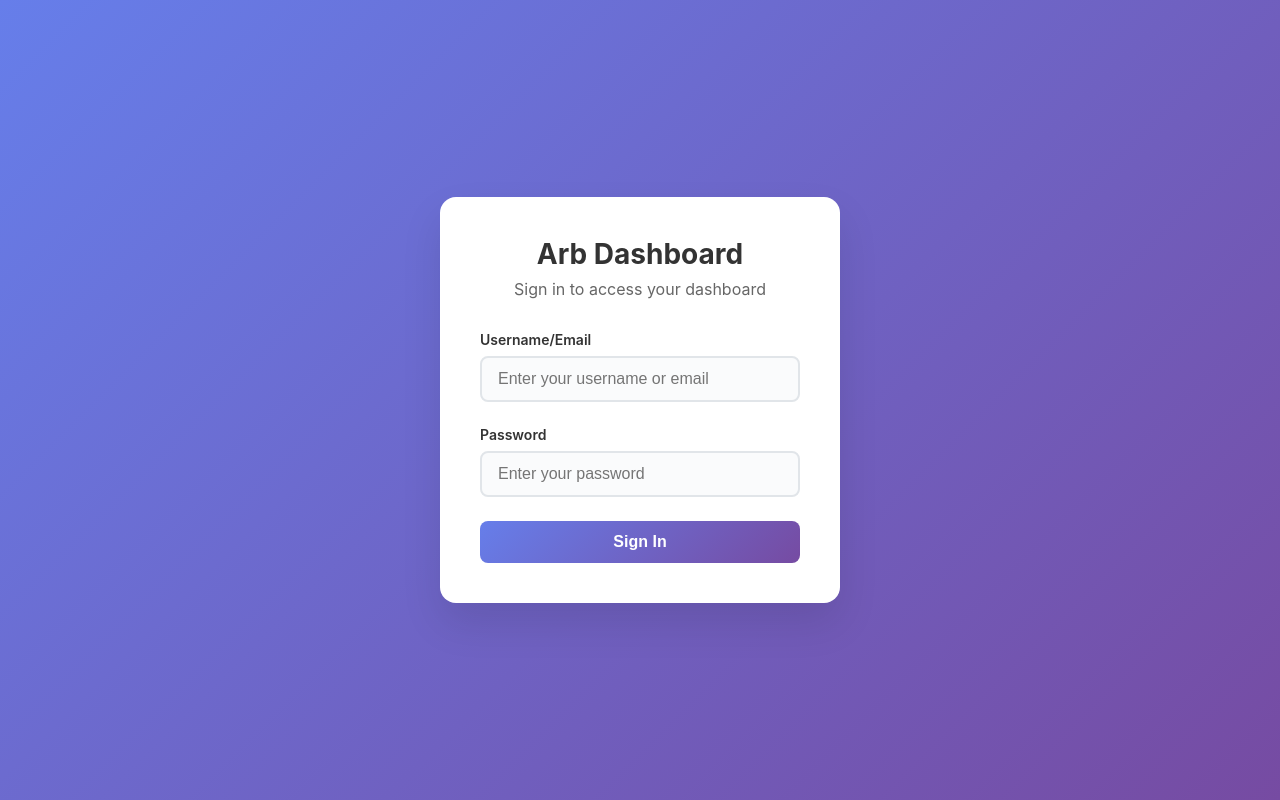
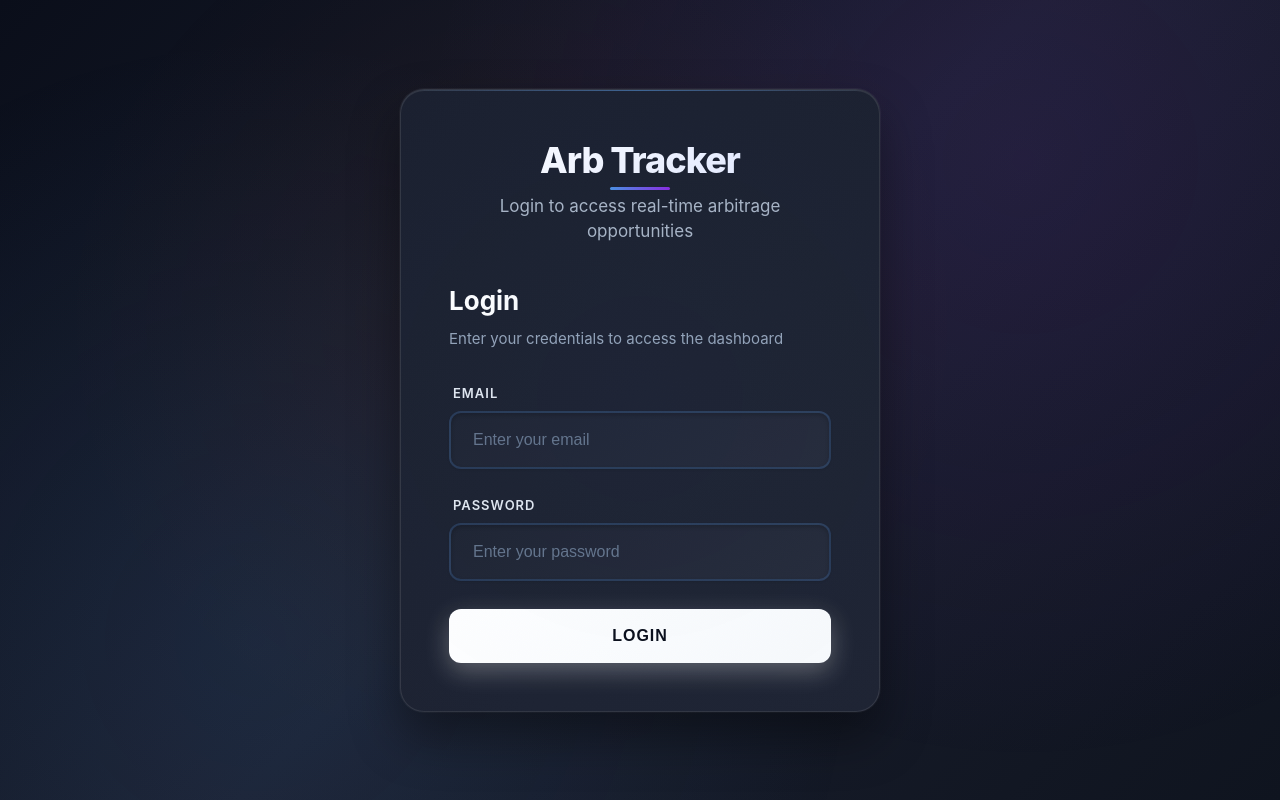
Before and after one commit to super3-9dev/Arb-Dashboard, a React (Vite) app: page /login in a window 1280 px wide. Built offline with nearby package versions, Linux system fonts and the light colour scheme.

Commit message:
fixed: The style of login page is improved

```diff
--- a/src/components/Login.tsx
+++ b/src/components/Login.tsx
@@ -46,17 +46,23 @@ export default function Login() {
   return (
     <div className="login-container">
       <div className="login-card">
-        <h1>Arb Dashboard</h1>
-        <p className="login-subtitle">Sign in to access your dashboard</p>
+        <div className="brand-section">
+          <h1>Arb Tracker</h1>
+          <p className="login-subtitle">Login to access real-time arbitrage opportunities</p>
+        </div>
+
+        <div className="login-form-container">
+          <h2 className="form-title">Login</h2>
+          <p className="form-instructions">Enter your credentials to access the dashboard</p>
 
           <form onSubmit={handleSubmit} className="login-form">
             <div className="form-group">
-            <label htmlFor="email">Username/Email</label>
+              <label htmlFor="email">Email</label>
               <input
                 id="email"
                 type="text"
                 className="input"
-              placeholder="Enter your username or email"
+                placeholder="Enter your email"
                 value={email}
                 onChange={(e) => setEmail(e.target.value)}
                 required
@@ -83,10 +89,11 @@ export default function Login() {
               className="btn btn-primary"
               disabled={isLoading}
             >
-            {isLoading ? 'Signing in...' : 'Sign In'}
+              {isLoading ? 'Logging in...' : 'Login'}
             </button>
           </form>
         </div>
       </div>
+    </div>
   );
 }
--- a/src/index.css
+++ b/src/index.css
@@ -11,9 +11,25 @@ body {
     sans-serif;
   -webkit-font-smoothing: antialiased;
   -moz-osx-font-smoothing: grayscale;
-  background: linear-gradient(135deg, #667eea 0%, #764ba2 100%);
+  background: linear-gradient(135deg, #0a0e1a 0%, #1a1f2e 50%, #0f141f 100%);
   min-height: 100vh;
-  color: #333;
+  color: #ffffff;
+  position: relative;
+}
+
+body::before {
+  content: '';
+  position: fixed;
+  top: 0;
+  left: 0;
+  width: 100%;
+  height: 100%;
+  background:
+    radial-gradient(circle at 20% 80%, rgba(74, 144, 226, 0.1) 0%, transparent 50%),
+    radial-gradient(circle at 80% 20%, rgba(138, 43, 226, 0.1) 0%, transparent 50%),
+    radial-gradient(circle at 40% 40%, rgba(255, 69, 0, 0.05) 0%, transparent 50%);
+  pointer-events: none;
+  z-index: -1;
 }
 
 .app {
@@ -27,91 +43,233 @@ body {
   justify-content: center;
   min-height: 100vh;
   padding: 20px;
+  background: transparent;
+  position: relative;
 }
 
 .login-card {
-  background: white;
-  border-radius: 16px;
-  box-shadow: 0 20px 40px rgba(0, 0, 0, 0.1);
-  padding: 40px;
+  background: linear-gradient(145deg, #1a1f2e 0%, #1e2332 100%);
+  border-radius: 24px;
+  box-shadow:
+    0 25px 50px rgba(0, 0, 0, 0.4),
+    0 0 0 1px rgba(255, 255, 255, 0.05),
+    inset 0 1px 0 rgba(255, 255, 255, 0.1);
+  padding: 48px;
   width: 100%;
-  max-width: 400px;
+  max-width: 480px;
   text-align: center;
+  border: 1px solid rgba(255, 255, 255, 0.1);
+  backdrop-filter: blur(20px);
+  position: relative;
+  overflow: hidden;
+}
+
+.login-card::before {
+  content: '';
+  position: absolute;
+  top: 0;
+  left: 0;
+  right: 0;
+  height: 1px;
+  background: linear-gradient(90deg, transparent, rgba(74, 144, 226, 0.5), transparent);
+}
+
+.login-card::after {
+  content: '';
+  position: absolute;
+  top: -50%;
+  left: -50%;
+  width: 200%;
+  height: 200%;
+  background: radial-gradient(circle, rgba(74, 144, 226, 0.03) 0%, transparent 70%);
+  animation: float 6s ease-in-out infinite;
+  pointer-events: none;
+}
+
+@keyframes float {
+  0%, 100% { transform: translateY(0px) rotate(0deg); }
+  50% { transform: translateY(-20px) rotate(180deg); }
+}
+
+.brand-section {
+  margin-bottom: 40px;
 }
 
 .login-card h1 {
-  color: #333;
-  margin-bottom: 8px;
-  font-size: 28px;
-  font-weight: 700;
+  color: #ffffff;
+  margin-bottom: 12px;
+  font-size: 36px;
+  font-weight: 800;
+  letter-spacing: -1px;
+  background: linear-gradient(135deg, #ffffff 0%, #e0e7ff 100%);
+  -webkit-background-clip: text;
+  -webkit-text-fill-color: transparent;
+  background-clip: text;
+  position: relative;
+}
+
+.login-card h1::after {
+  content: '';
+  position: absolute;
+  bottom: -8px;
+  left: 50%;
+  transform: translateX(-50%);
+  width: 60px;
+  height: 3px;
+  background: linear-gradient(90deg, #4a90e2, #8a2be2);
+  border-radius: 2px;
 }
 
 .login-subtitle {
-  color: #666;
-  margin-bottom: 32px;
-  font-size: 16px;
+  color: #b8c5d6;
+  margin-bottom: 0;
+  font-size: 17px;
+  font-weight: 400;
+  line-height: 1.5;
+  opacity: 0.9;
+}
+
+.login-form-container {
+  text-align: left;
+  position: relative;
+}
+
+.form-title {
+  color: #ffffff;
+  margin-bottom: 12px;
+  font-size: 26px;
+  font-weight: 700;
+  background: linear-gradient(135deg, #ffffff 0%, #f1f5f9 100%);
+  -webkit-background-clip: text;
+  -webkit-text-fill-color: transparent;
+  background-clip: text;
+}
+
+.form-instructions {
+  color: #94a3b8;
+  margin-bottom: 36px;
+  font-size: 15px;
+  font-weight: 400;
+  line-height: 1.4;
 }
 
 .login-form {
   display: flex;
   flex-direction: column;
-  gap: 24px;
+  gap: 28px;
 }
 
 .form-group {
   display: flex;
   flex-direction: column;
-  gap: 8px;
-  text-align: left;
+  gap: 10px;
+  position: relative;
 }
 
 .form-group label {
   font-weight: 600;
-  color: #333;
-  font-size: 14px;
+  color: #e2e8f0;
+  font-size: 13px;
+  text-transform: uppercase;
+  letter-spacing: 1px;
+  margin-left: 4px;
 }
 
 .input {
-  padding: 12px 16px;
-  border: 2px solid #e1e5e9;
-  border-radius: 8px;
+  padding: 18px 22px;
+  border: 2px solid rgba(74, 144, 226, 0.2);
+  border-radius: 12px;
   font-size: 16px;
-  transition: border-color 0.2s ease;
-  background: #fafbfc;
+  transition: all 0.3s cubic-bezier(0.4, 0, 0.2, 1);
+  background: linear-gradient(145deg, #1e2332 0%, #252a3a 100%);
+  color: #ffffff;
+  font-weight: 500;
+  box-shadow:
+    inset 0 2px 4px rgba(0, 0, 0, 0.2),
+    0 1px 2px rgba(0, 0, 0, 0.1);
+}
+
+.input::placeholder {
+  color: #64748b;
+  font-weight: 400;
 }
 
 .input:focus {
   outline: none;
-  border-color: #667eea;
-  background: white;
+  border-color: #4a90e2;
+  background: linear-gradient(145deg, #252a3a 0%, #2a2f3e 100%);
+  box-shadow:
+    0 0 0 4px rgba(74, 144, 226, 0.15),
+    inset 0 2px 4px rgba(0, 0, 0, 0.2),
+    0 4px 12px rgba(74, 144, 226, 0.2);
+  transform: translateY(-1px);
+}
+
+.input:hover:not(:focus) {
+  border-color: rgba(74, 144, 226, 0.4);
+  transform: translateY(-1px);
+  box-shadow:
+    0 4px 12px rgba(0, 0, 0, 0.2),
+    inset 0 2px 4px rgba(0, 0, 0, 0.2);
 }
 
 .input:disabled {
-  background: #f5f5f5;
+  background: #2a2f3e;
   cursor: not-allowed;
+  opacity: 0.6;
+  transform: none;
 }
 
 .btn {
-  padding: 12px 24px;
+  padding: 18px 36px;
   border: none;
-  border-radius: 8px;
+  border-radius: 12px;
   font-size: 16px;
-  font-weight: 600;
+  font-weight: 700;
   cursor: pointer;
-  transition: all 0.2s ease;
+  transition: all 0.3s cubic-bezier(0.4, 0, 0.2, 1);
   text-decoration: none;
   display: inline-block;
   text-align: center;
+  text-transform: uppercase;
+  letter-spacing: 1px;
+  position: relative;
+  overflow: hidden;
+}
+
+.btn::before {
+  content: '';
+  position: absolute;
+  top: 0;
+  left: -100%;
+  width: 100%;
+  height: 100%;
+  background: linear-gradient(90deg, transparent, rgba(255, 255, 255, 0.2), transparent);
+  transition: left 0.5s;
+}
+
+.btn:hover::before {
+  left: 100%;
 }
 
 .btn-primary {
-  background: linear-gradient(135deg, #667eea 0%, #764ba2 100%);
-  color: white;
+  background: linear-gradient(135deg, #ffffff 0%, #f8fafc 100%);
+  color: #0a0e1a;
+  font-weight: 800;
+  box-shadow:
+    0 8px 25px rgba(255, 255, 255, 0.3),
+    0 4px 12px rgba(0, 0, 0, 0.1);
 }
 
 .btn-primary:hover:not(:disabled) {
-  transform: translateY(-2px);
-  box-shadow: 0 8px 20px rgba(102, 126, 234, 0.3);
+  transform: translateY(-3px);
+  box-shadow:
+    0 12px 35px rgba(255, 255, 255, 0.4),
+    0 8px 20px rgba(0, 0, 0, 0.15);
+}
+
+.btn-primary:active {
+  transform: translateY(-1px);
 }
 
 .btn-primary:disabled {
@@ -122,97 +280,126 @@ body {
 
 /* Dashboard styles */
 header {
-  background: white;
-  padding: 16px 24px;
+  background: linear-gradient(135deg, #1a1f2e 0%, #1e2332 100%);
+  padding: 20px 32px;
   display: flex;
   align-items: center;
-  gap: 16px;
-  box-shadow: 0 2px 8px rgba(0, 0, 0, 0.1);
+  gap: 20px;
+  box-shadow:
+    0 4px 20px rgba(0, 0, 0, 0.3),
+    0 0 0 1px rgba(255, 255, 255, 0.05);
   flex-wrap: wrap;
+  border-bottom: 1px solid rgba(255, 255, 255, 0.1);
+  backdrop-filter: blur(20px);
 }
 
 header strong {
-  font-size: 20px;
-  font-weight: 700;
+  font-size: 22px;
+  font-weight: 800;
+  color: #ffffff;
+  background: linear-gradient(135deg, #ffffff 0%, #e0e7ff 100%);
+  -webkit-background-clip: text;
+  -webkit-text-fill-color: transparent;
+  background-clip: text;
 }
 
 .badge {
-  padding: 4px 12px;
+  padding: 6px 14px;
   border-radius: 20px;
   font-size: 12px;
-  font-weight: 600;
+  font-weight: 700;
   text-transform: uppercase;
+  letter-spacing: 0.5px;
+  box-shadow: 0 2px 8px rgba(0, 0, 0, 0.2);
 }
 
 .badge.ok {
-  background: #10b981;
+  background: linear-gradient(135deg, #10b981 0%, #059669 100%);
   color: white;
 }
 
 .badge.fail {
-  background: #ef4444;
+  background: linear-gradient(135deg, #ef4444 0%, #dc2626 100%);
   color: white;
 }
 
 .muted {
-  color: #666;
+  color: #94a3b8;
   font-size: 14px;
+  font-weight: 500;
 }
 
 .grid {
   display: grid;
-  grid-template-columns: 1fr 300px;
-  gap: 24px;
-  padding: 24px;
+  grid-template-columns: 1fr 320px;
+  gap: 28px;
+  padding: 28px;
   max-width: 1400px;
   margin: 0 auto;
 }
 
 .card {
-  background: white;
-  border-radius: 12px;
-  padding: 24px;
-  box-shadow: 0 4px 12px rgba(0, 0, 0, 0.1);
+  background: linear-gradient(145deg, #1a1f2e 0%, #1e2332 100%);
+  border-radius: 16px;
+  padding: 28px;
+  box-shadow:
+    0 8px 25px rgba(0, 0, 0, 0.3),
+    0 0 0 1px rgba(255, 255, 255, 0.05);
+  border: 1px solid rgba(255, 255, 255, 0.1);
+  backdrop-filter: blur(20px);
 }
 
 .row {
   display: flex;
   align-items: center;
-  gap: 12px;
-  margin-bottom: 16px;
+  gap: 16px;
+  margin-bottom: 20px;
   flex-wrap: wrap;
 }
 
 .list {
   display: flex;
   flex-direction: column;
-  gap: 16px;
+  gap: 20px;
 }
 
 .opp {
-  background: #f8fafc;
-  border-radius: 8px;
-  padding: 16px;
-  border-left: 4px solid #667eea;
+  background: linear-gradient(145deg, #1e2332 0%, #252a3a 100%);
+  border-radius: 12px;
+  padding: 20px;
+  border-left: 4px solid #4a90e2;
+  border: 1px solid rgba(255, 255, 255, 0.1);
+  box-shadow:
+    0 4px 15px rgba(0, 0, 0, 0.2),
+    inset 0 1px 0 rgba(255, 255, 255, 0.05);
+  transition: all 0.3s ease;
+}
+
+.opp:hover {
+  transform: translateY(-2px);
+  box-shadow:
+    0 8px 25px rgba(0, 0, 0, 0.3),
+    inset 0 1px 0 rgba(255, 255, 255, 0.05);
 }
 
 .opp .row {
-  margin-bottom: 8px;
+  margin-bottom: 12px;
 }
 
 .tag {
-  background: #e2e8f0;
-  color: #475569;
-  padding: 4px 8px;
-  border-radius: 6px;
+  background: linear-gradient(135deg, #2a2f3e 0%, #3a3f4e 100%);
+  color: #cbd5e1;
+  padding: 6px 12px;
+  border-radius: 8px;
   font-size: 12px;
-  font-weight: 500;
+  font-weight: 600;
+  box-shadow: 0 2px 8px rgba(0, 0, 0, 0.2);
 }
 
 .marquee-container {
   overflow: hidden;
   white-space: nowrap;
-  margin: 8px 0;
+  margin: 10px 0;
 }
 
 .marquee-container > div {
@@ -226,34 +413,43 @@ header strong {
 
 .toggle {
   display: flex;
-  gap: 16px;
+  gap: 20px;
   flex-wrap: wrap;
 }
 
 .toggle label {
   display: flex;
   align-items: center;
-  gap: 8px;
+  gap: 10px;
   cursor: pointer;
+  color: #ffffff;
+  font-weight: 500;
+  transition: color 0.2s ease;
+}
+
+.toggle label:hover {
+  color: #4a90e2;
 }
 
 /* Responsive design */
 @media (max-width: 768px) {
   .login-card {
-    padding: 24px;
+    padding: 36px 28px;
     margin: 20px;
+    border-radius: 20px;
   }
 
   .grid {
     grid-template-columns: 1fr;
-    padding: 16px;
+    padding: 20px;
+    gap: 20px;
   }
 
   header {
-    padding: 12px 16px;
+    padding: 16px 20px;
     flex-direction: column;
     align-items: flex-start;
-    gap: 12px;
+    gap: 16px;
   }
 
   .row {
@@ -272,14 +468,27 @@ header strong {
   }
 
   .login-card {
-    padding: 20px;
+    padding: 28px 24px;
+    border-radius: 18px;
   }
 
   .login-card h1 {
-    font-size: 24px;
+    font-size: 28px;
+  }
+
+  .form-title {
+    font-size: 22px;
   }
 
   .input, .btn {
     font-size: 16px;
   }
+
+  .input {
+    padding: 16px 20px;
+  }
+
+  .btn {
+    padding: 16px 28px;
+  }
 }
```
Lines whose indentation alone changed are shown as unchanged.
